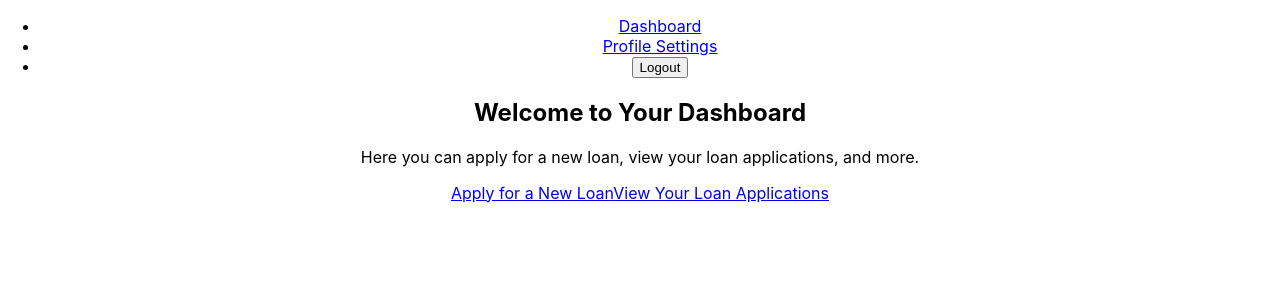
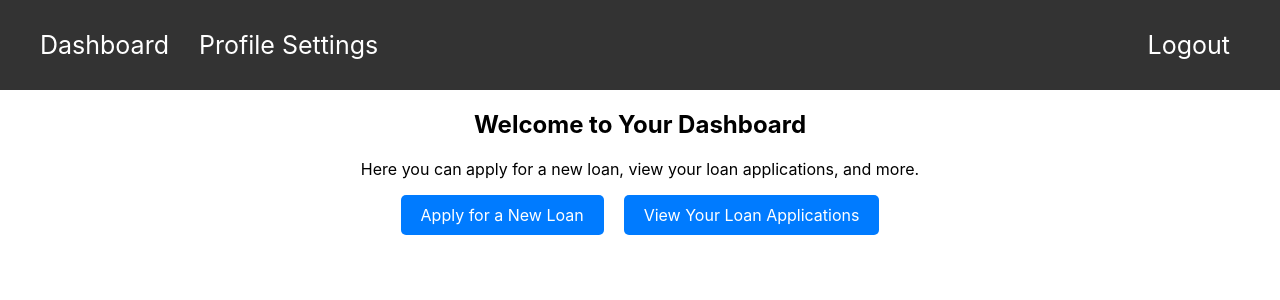
Before and after one commit to Inferinus/ALEP, a React (Create React App) app in the folder alep_frontend/: page /dashboard in a window 1280 px wide. Shown: the top 300 px of the page. Built offline with nearby package versions, Linux system fonts and the light colour scheme; sample sign-in values are in the browser's storage.

Commit message:
Create NavBar and buttons

```diff
--- a/alep_frontend/package.json
+++ b/alep_frontend/package.json
@@ -14,7 +14,7 @@
     "web-vitals": "^2.1.4"
   },
   "scripts": {
-    "start": "DANGEROUSLY_DISABLE_HOST_CHECK=true react-scripts start",
+    "start": "react-scripts start",
     "build": "react-scripts build",
     "test": "react-scripts test",
     "eject": "react-scripts eject"
--- a/alep_frontend/src/App.css
+++ b/alep_frontend/src/App.css
@@ -36,3 +36,56 @@
     transform: rotate(360deg);
   }
 }
+
+.navbar {
+  background-color: #333;
+  padding: 30px;
+}
+
+.navbar-nav {
+  list-style-type: none;
+  margin: 0;
+  padding: 0;
+  display: flex;
+  justify-content: space-between;
+  align-items: center;
+}
+
+.left-nav {
+  display: flex;
+  align-items: center;
+}
+
+.nav-item {
+  margin-right: 10px;
+}
+
+.nav-link {
+  color: #fff;
+  text-decoration: none;
+  padding: 10px;
+  font-size: 25px;
+}
+
+.nav-link:hover {
+  background-color: #555;
+}
+
+.button {
+  display: inline-block;
+  padding: 10px 20px;
+  background-color: #007bff;
+  color: #fff;
+  border: none;
+  border-radius: 5px;
+  text-decoration: none;
+  cursor: pointer;
+}
+
+.button:hover {
+  background-color: #0056b3;
+}
+
+.button-space {
+  margin-right: 20px;
+}
--- a/alep_frontend/src/components/Dashboard.js
+++ b/alep_frontend/src/components/Dashboard.js
@@ -6,8 +6,9 @@ function Dashboard() {
     <div className="Dashboard">
       <h2>Welcome to Your Dashboard</h2>
       <p>Here you can apply for a new loan, view your loan applications, and more.</p>
-      <Link to="/apply">Apply for a New Loan</Link>
-      <Link to="/loan-applications">View Your Loan Applications</Link>
+      <Link to="/apply" className='button'>Apply for a New Loan</Link>
+      <span className='button-space'></span>
+      <Link to="/loan-applications" className='button'>View Your Loan Applications</Link>
     </div>
   );
 }
--- a/alep_frontend/src/components/Navbar.js
+++ b/alep_frontend/src/components/Navbar.js
@@ -11,11 +11,19 @@ function Navbar({ setIsAuthenticated }) {
     };
 
     return (
-        <nav>
-            <ul>
-                <li><Link to="/dashboard">Dashboard</Link></li>
-                <li><Link to="/settings">Profile Settings</Link></li>
-                <li><button onClick={handleLogout}>Logout</button></li>
+        <nav className='navbar'>
+            <ul className='navbar-nav'>
+                <div className='left-nav'>
+                    <li className='nav-item'>
+                        <Link to="/dashboard" className='nav-link'>Dashboard</Link>
+                    </li>
+                    <li className='nav-item'>
+                        <Link to="/settings" className='nav-link'>Profile Settings</Link>
+                    </li>
+                </div>
+                <li className='nav-item'>
+                    <Link onClick={handleLogout} className='nav-link'>Logout</Link>
+                </li>
             </ul>
         </nav>
     );
```
Also changed, not shown: 1 other file (tests, documents, lock files or other folders).
